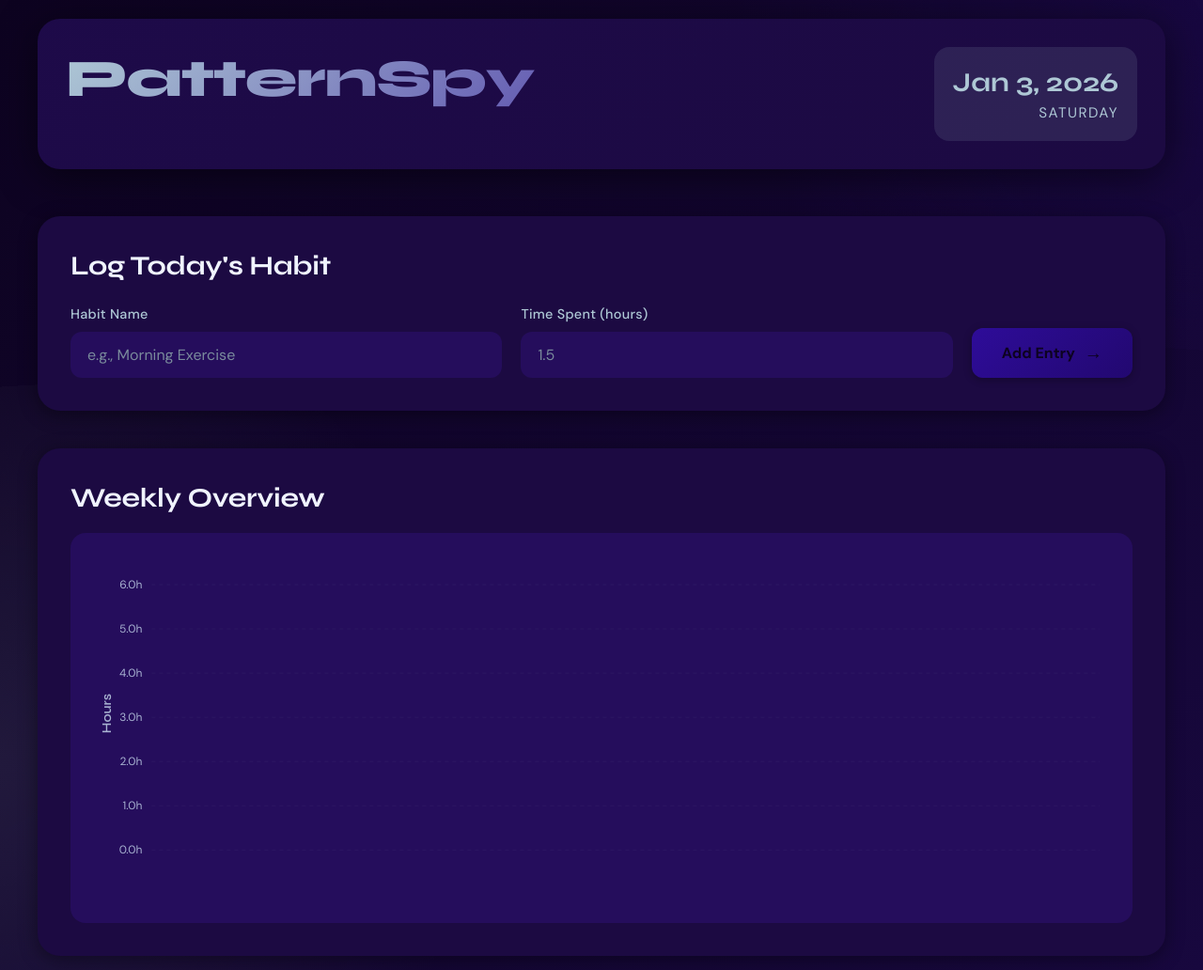
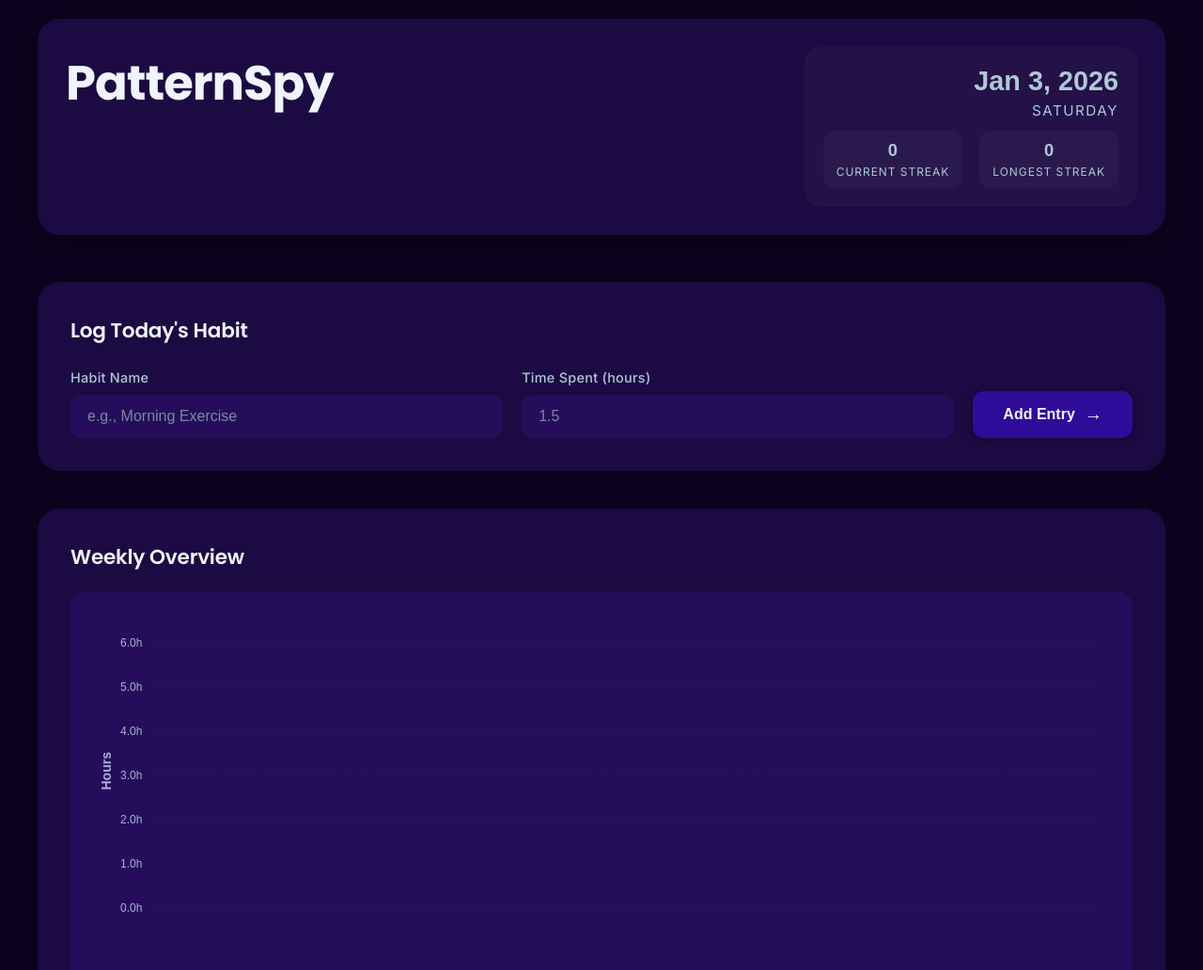
Before and after one commit to ayaanthedev/PatternSpy, a plain HTML site: page index.html in a window 1280 px wide. Shown: the top 1032 px of the page at 94% size. Drawn offline with nearby package versions, Linux system fonts and the light colour scheme.

Commit message:
feat: add streak tracking display and update styles for improved UI

```diff
--- a/index.html
+++ b/index.html
@@ -7,7 +7,7 @@
         <link rel="preconnect" href="https://fonts.googleapis.com" />
         <link rel="preconnect" href="https://fonts.gstatic.com" crossorigin />
         <link
-            href="https://fonts.googleapis.com/css2?family=Syne:wght@400;600;700;800&family=DM+Sans:wght@400;500;700&display=swap"
+            href="https://fonts.googleapis.com/css2?family=Poppins:wght@600;700&family=Inter:wght@400;500;600&display=swap"
             rel="stylesheet"
         />
         <script src="https://cdn.jsdelivr.net/npm/apexcharts"></script>
@@ -22,6 +22,16 @@
                 <div class="date-display">
                     <div class="current-date" id="currentDate"></div>
                     <div class="current-day" id="currentDay"></div>
+                    <div class="streak-display">
+                        <div class="streak-item">
+                            <div class="streak-value" id="currentStreak">0</div>
+                            <div class="streak-label">Current Streak</div>
+                        </div>
+                        <div class="streak-item">
+                            <div class="streak-value" id="longestStreak">0</div>
+                            <div class="streak-label">Longest Streak</div>
+                        </div>
+                    </div>
                 </div>
             </header>
 
--- a/script.js
+++ b/script.js
@@ -59,6 +59,58 @@ function aggregateDataByDateAndHabit(logs) {
     });
 
     return Object.values(aggregated);
+}
+
+// --- Streak helpers ---
+function getUniqueLoggedDates(logs) {
+    const set = new Set(logs.map(l => l.date));
+    return Array.from(set).sort();
+}
+
+function computeStreaksFromDates(dates) {
+    const dateSet = new Set(dates);
+
+    // compute longest streak by scanning sequence starts
+    let longest = 0;
+    for (const d of dates) {
+        const prev = new Date(d + "T00:00:00");
+        prev.setDate(prev.getDate() - 1);
+        const prevStr = prev.toISOString().split("T")[0];
+        if (!dateSet.has(prevStr)) {
+            // start of a sequence
+            let count = 0;
+            let cur = new Date(d + "T00:00:00");
+            while (dateSet.has(cur.toISOString().split("T")[0])) {
+                count++;
+                cur.setDate(cur.getDate() + 1);
+            }
+            if (count > longest) longest = count;
+        }
+    }
+
+    // compute current streak (from today backwards)
+    let current = 0;
+    let cursor = new Date();
+    while (true) {
+        const cursorStr = cursor.toISOString().split("T")[0];
+        if (dateSet.has(cursorStr)) {
+            current++;
+            cursor.setDate(cursor.getDate() - 1);
+        } else {
+            break;
+        }
+    }
+
+    return { current, longest };
+}
+
+function updateStreakDisplay(logs) {
+    const dates = getUniqueLoggedDates(logs);
+    const { current, longest } = computeStreaksFromDates(dates);
+    const currentEl = document.getElementById("currentStreak");
+    const longestEl = document.getElementById("longestStreak");
+    if (currentEl) currentEl.textContent = current;
+    if (longestEl) longestEl.textContent = longest;
 }
 
 // Function to prepare weekly chart data
@@ -267,6 +319,8 @@ function loadLogs() {
 
     // Update chart
     renderWeeklyChart(logs);
+    // Update streak display
+    updateStreakDisplay(logs);
 }
 
 // Function to format date for display
@@ -307,7 +361,7 @@ document.getElementById("habitForm").addEventListener("submit", function (e) {
     const submitBtn = document.querySelector(".btn-primary");
     const originalText = submitBtn.innerHTML;
     submitBtn.innerHTML = '<span class="btn-text">Added! ✓</span>';
-    submitBtn.style.background = "linear-gradient(135deg, #10B981 0%, #059669 100%)";
+    submitBtn.style.background = "#10B981";
 
     setTimeout(() => {
         submitBtn.innerHTML = originalText;
--- a/style.css
+++ b/style.css
@@ -33,8 +33,8 @@
 }
 
 body {
-    font-family: "DM Sans", sans-serif;
-    background: linear-gradient(135deg, var(--bg-primary) 0%, var(--bg-secondary) 100%);
+    font-family: "Inter", sans-serif;
+    background: var(--bg-primary);
     color: var(--text-primary);
     min-height: 100vh;
     padding: 20px;
@@ -42,31 +42,7 @@ body {
     overflow-x: hidden;
 }
 
-body::before {
-    content: "";
-    position: fixed;
-    top: -50%;
-    right: -50%;
-    width: 100%;
-    height: 100%;
-    background: radial-gradient(circle, rgba(46, 12, 153, 0.15) 0%, transparent 70%);
-    animation: float 20s ease-in-out infinite;
-    z-index: 0;
-    pointer-events: none;
-}
-
-body::after {
-    content: "";
-    position: fixed;
-    bottom: -50%;
-    left: -50%;
-    width: 100%;
-    height: 100%;
-    background: radial-gradient(circle, rgba(174, 200, 213, 0.1) 0%, transparent 70%);
-    animation: float 25s ease-in-out infinite reverse;
-    z-index: 0;
-    pointer-events: none;
-}
+/* Removed decorative radial gradients for a cleaner look */
 
 @keyframes float {
     0%,
@@ -110,7 +86,7 @@ body::after {
     left: 0;
     width: 100%;
     height: 100%;
-    background: linear-gradient(135deg, rgba(46, 12, 153, 0.08) 0%, transparent 100%);
+    background: transparent;
     pointer-events: none;
 }
 
@@ -130,23 +106,19 @@ body::after {
 }
 
 .title {
-    font-family: "Syne", sans-serif;
-    font-size: 3.5rem;
-    font-weight: 800;
+    font-family: "Poppins", sans-serif;
+    font-size: 3.2rem;
+    font-weight: 700;
     color: var(--text-primary);
     margin-bottom: 8px;
     letter-spacing: -0.02em;
-    background: linear-gradient(135deg, var(--secondary) 0%, var(--primary) 100%);
-    -webkit-background-clip: text;
-    -webkit-text-fill-color: transparent;
-    background-clip: text;
     animation: fadeIn 0.8s ease-out 0.2s both;
 }
 
 .date-display {
     text-align: right;
     padding: 20px;
-    background: rgba(174, 200, 213, 0.12);
+    background: rgba(255,255,255,0.03);
     border-radius: 16px;
     animation: fadeIn 0.8s ease-out 0.6s both;
 }
@@ -164,6 +136,38 @@ body::after {
     color: var(--text-secondary);
     text-transform: uppercase;
     letter-spacing: 0.1em;
+}
+
+/* Streak display */
+.streak-display {
+    display: flex;
+    gap: 18px;
+    margin-top: 12px;
+    justify-content: flex-end;
+    align-items: center;
+}
+
+.streak-item {
+    background: rgba(255,255,255,0.03);
+    padding: 10px 14px;
+    border-radius: 12px;
+    text-align: center;
+    min-width: 100px;
+}
+
+.streak-value {
+    font-family: "Syne", sans-serif;
+    font-size: 1.15rem;
+    font-weight: 700;
+    color: var(--secondary);
+}
+
+.streak-label {
+    font-size: 0.75rem;
+    color: var(--text-secondary);
+    margin-top: 4px;
+    text-transform: uppercase;
+    letter-spacing: 0.08em;
 }
 
 @keyframes fadeIn {
@@ -207,11 +211,11 @@ section {
 }
 
 .section-title {
-    font-family: "Syne", sans-serif;
-    font-size: 1.8rem;
-    font-weight: 700;
+    font-family: "Poppins", sans-serif;
+    font-size: 1.35rem;
+    font-weight: 600;
     color: var(--text-primary);
-    margin-bottom: 20px;
+    margin-bottom: 18px;
     letter-spacing: -0.01em;
 }
 
@@ -272,10 +276,10 @@ section {
 /* Buttons */
 .btn-primary {
     padding: 14px 32px;
-    background: linear-gradient(135deg, var(--primary) 0%, var(--primary-dark) 100%);
+    background: var(--primary);
     border: none;
     border-radius: 12px;
-    color: var(--bg-primary);
+    color: var(--text-primary);
     font-size: 1rem;
     font-weight: 600;
     font-family: "DM Sans", sans-serif;
@@ -290,14 +294,7 @@ section {
 }
 
 .btn-primary::before {
-    content: "";
-    position: absolute;
-    top: 0;
-    left: -100%;
-    width: 100%;
-    height: 100%;
-    background: linear-gradient(90deg, transparent, rgba(255, 255, 255, 0.3), transparent);
-    transition: left 0.5s ease;
+    display: none;
 }
 
 .btn-primary:hover {
```
